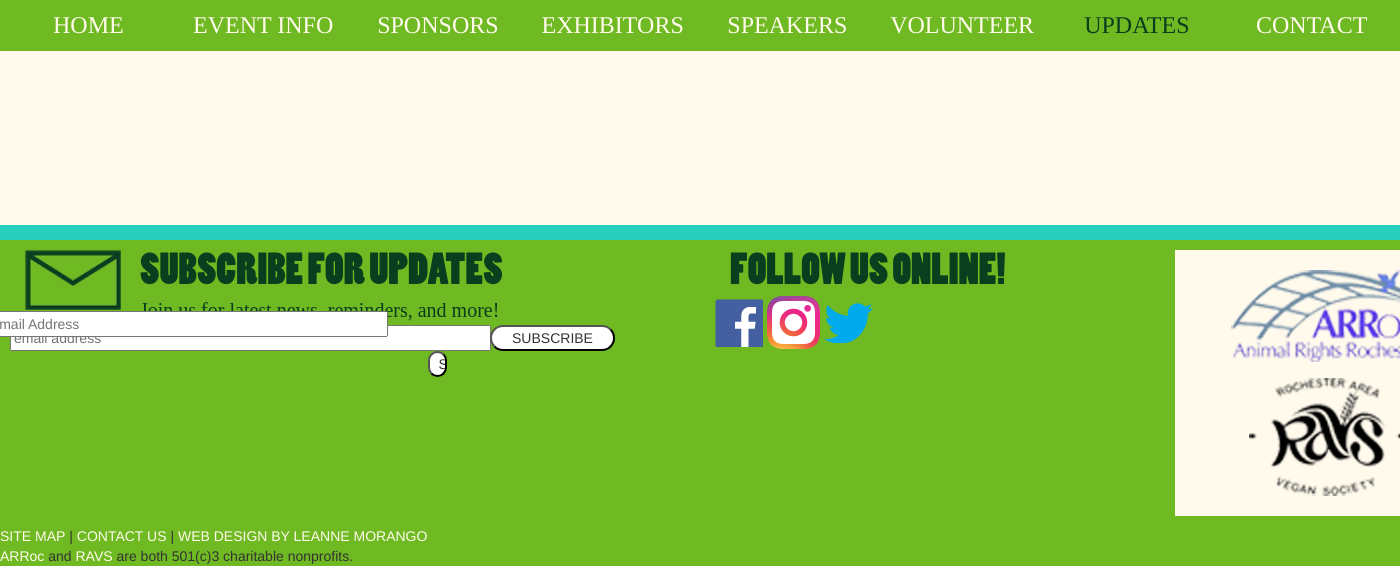
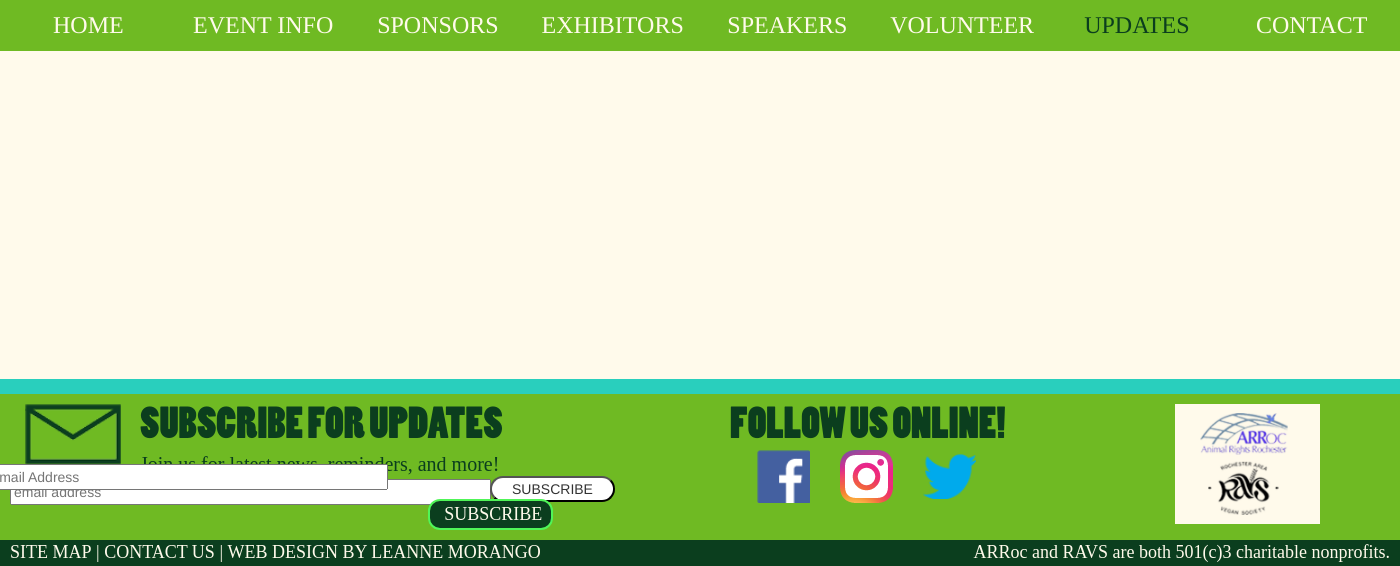
Before and after one commit to LucidDistortion/Rochester-VegFest-Website, a PHP site: page /updates.html in a window 1400 px wide; the page is wider, and only the part inside the window is pictured. Shown: the part 234-800 px from the top of that part. Run offline with PHP 8.4, Linux system fonts and the light colour scheme; some web fonts are replaced.

Commit message:
Merge branch 'master' of https://github.com/LucidDistortion/Rochester-VegFest-Website

```diff
--- a/css/footer.css
+++ b/css/footer.css
@@ -90,22 +90,16 @@ p#mailDetail {
 	float:left;
 }
 
-<<<<<<< HEAD
-<<<<<<< HEAD
 .footerbutton {
 	margin-top:-20%;
 }
 
 #emailSubmit {
 	width:125px;
-=======
+}
+
 input.subscribe {
 	width:125px !important;
-
-=======
-input.subscribe {
-	width:125px !important;
-
 	background-color:#0b3e1e !important;
 	font-family:"Futura Condensed Medium" !important;
 	font-size:18px !important;
```
